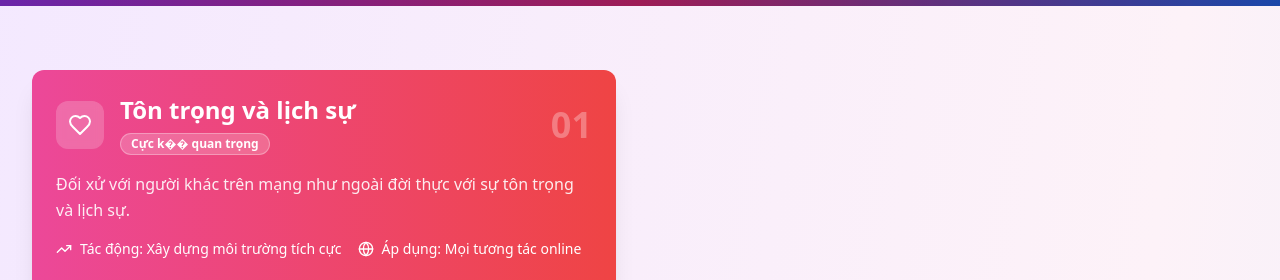
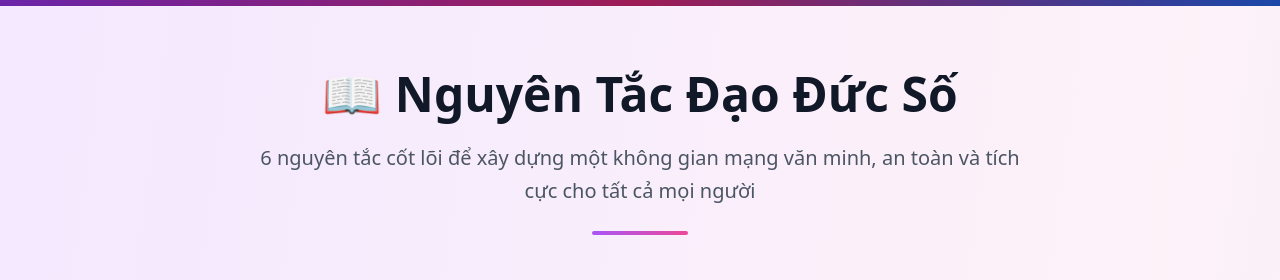
Before and after one commit to x2t8/demo2, a React (Vite) app: page /digital-ethics in a window 1280 px wide. Shown: the part 672-952 px from the top of the page. Built offline with nearby package versions, Linux system fonts and the light colour scheme.

Commit message:
Thêm tiêu đề cho phần Nguyên tắc đạo đức số
cgen-285c146af7e0489ba48729a9f0f5fe3a

```diff
--- a/client/pages/DigitalEthics.tsx
+++ b/client/pages/DigitalEthics.tsx
@@ -526,6 +526,17 @@ export default function DigitalEthics() {
 
         {/* Detailed Ethics Rules - Desktop (Zigzag Layout) */}
         <div className="max-w-7xl mx-auto px-4 sm:px-6 lg:px-8 py-16">
+          {/* Section Title */}
+          <div className="text-center mb-20">
+            <h2 className="text-4xl md:text-5xl font-bold text-gray-900 mb-6">
+              📖 Nguyên Tắc Đạo Đức Số
+            </h2>
+            <p className="text-xl text-gray-600 max-w-3xl mx-auto leading-relaxed">
+              6 nguyên tắc cốt lõi để xây dựng một không gian mạng văn minh, an toàn và tích cực cho tất cả mọi người
+            </p>
+            <div className="mt-6 w-24 h-1 bg-gradient-to-r from-purple-500 to-pink-500 mx-auto rounded-full"></div>
+          </div>
+
           <div className="space-y-24">
             {ethicsRules.map((ethics, index) => (
               <div key={ethics.id} id={ethics.id} className="scroll-mt-24">
@@ -770,7 +781,7 @@ export default function DigitalEthics() {
                   tips: [
                     "Tắt thông báo không cần thiết",
                     "Xóa apps gây nghiện",
-                    "Tạo không gian kh��ng có điện thoại",
+                    "Tạo không gian không có điện thoại",
                   ],
                 },
                 {
@@ -794,7 +805,7 @@ export default function DigitalEthics() {
                   ],
                 },
                 {
-                  icon: "🌱",
+                  icon: "����",
                   title: "Ý thức môi trường số",
                   description:
                     "Giảm thiểu tác động môi trường của hoạt động số",
@@ -1037,7 +1048,7 @@ export default function DigitalEthics() {
                   Cùng Xây Dựng Internet Tích Cực!
                 </h2>
                 <p className="text-xl mb-8 opacity-90 max-w-2xl mx-auto leading-relaxed">
-                  Mỗi hành động nhỏ của bạn đều góp phần tạo nên một môi trường
+                  Mỗi hành động nhỏ của bạn đều góp phần tạo nên một môi tr��ờng
                   mạng an toàn và tích cực cho tất cả mọi người
                 </p>
                 <div className="flex flex-col sm:flex-row gap-4 justify-center">
@@ -1321,7 +1332,7 @@ export default function DigitalEthics() {
                   </span>
                 </div>
                 <p className="text-sm text-purple-600 leading-relaxed">
-                  Đọc từ từ, suy ngẫm từng ý và thử áp d���ng vào tình huống thực
+                  Đọc từ từ, suy ngẫm từng ý và thử áp dụng vào tình huống thực
                   tế để ghi nhớ tốt nhất
                 </p>
               </div>
@@ -1572,7 +1583,7 @@ export default function DigitalEthics() {
                           🌟 Sẵn sàng bắt đầu hành trình học?
                         </h3>
                         <p className="text-purple-700 text-base leading-relaxed px-4">
-                          Cam kết th��c hành những nguyên tắc đạo đức số và trở
+                          Cam kết thực hành những nguyên tắc đạo đức số và trở
                           thành công dân số có trách nhiệm
                         </p>
 
```
